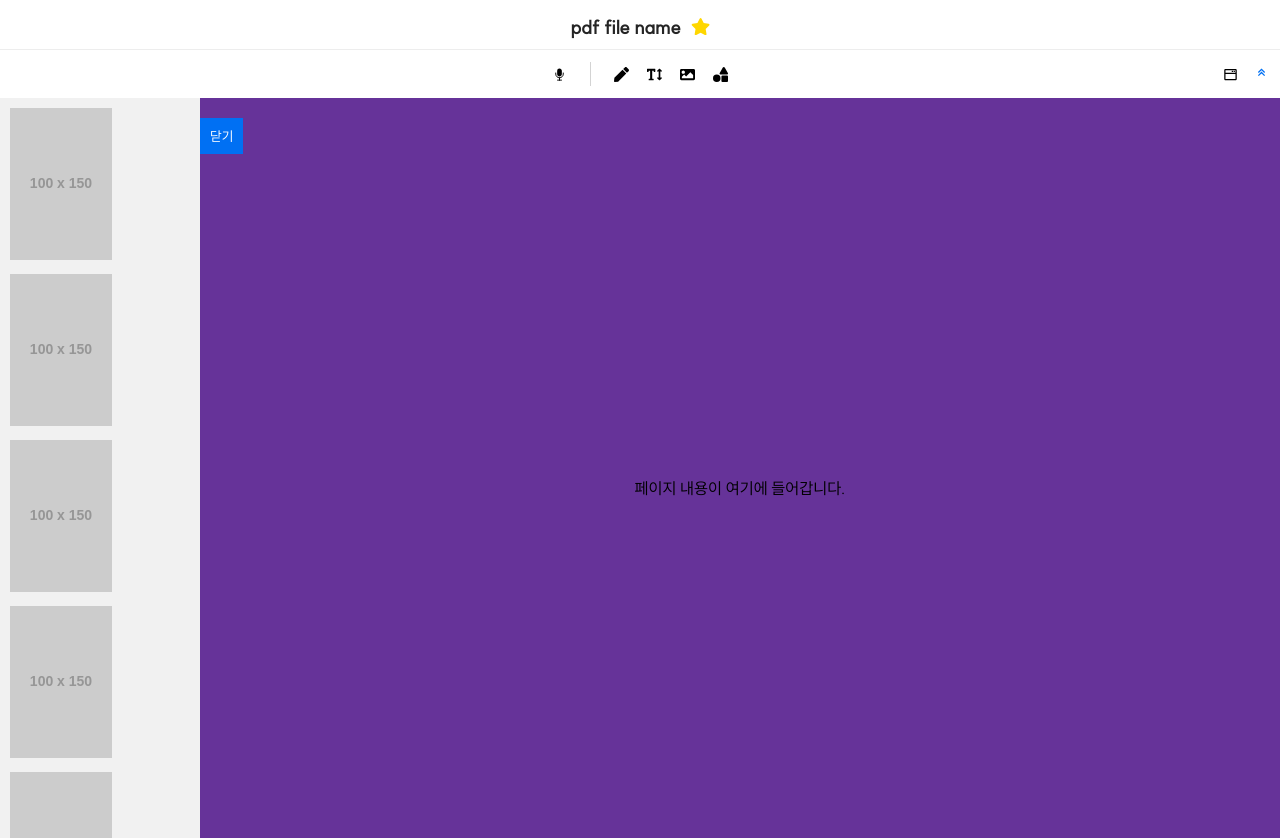
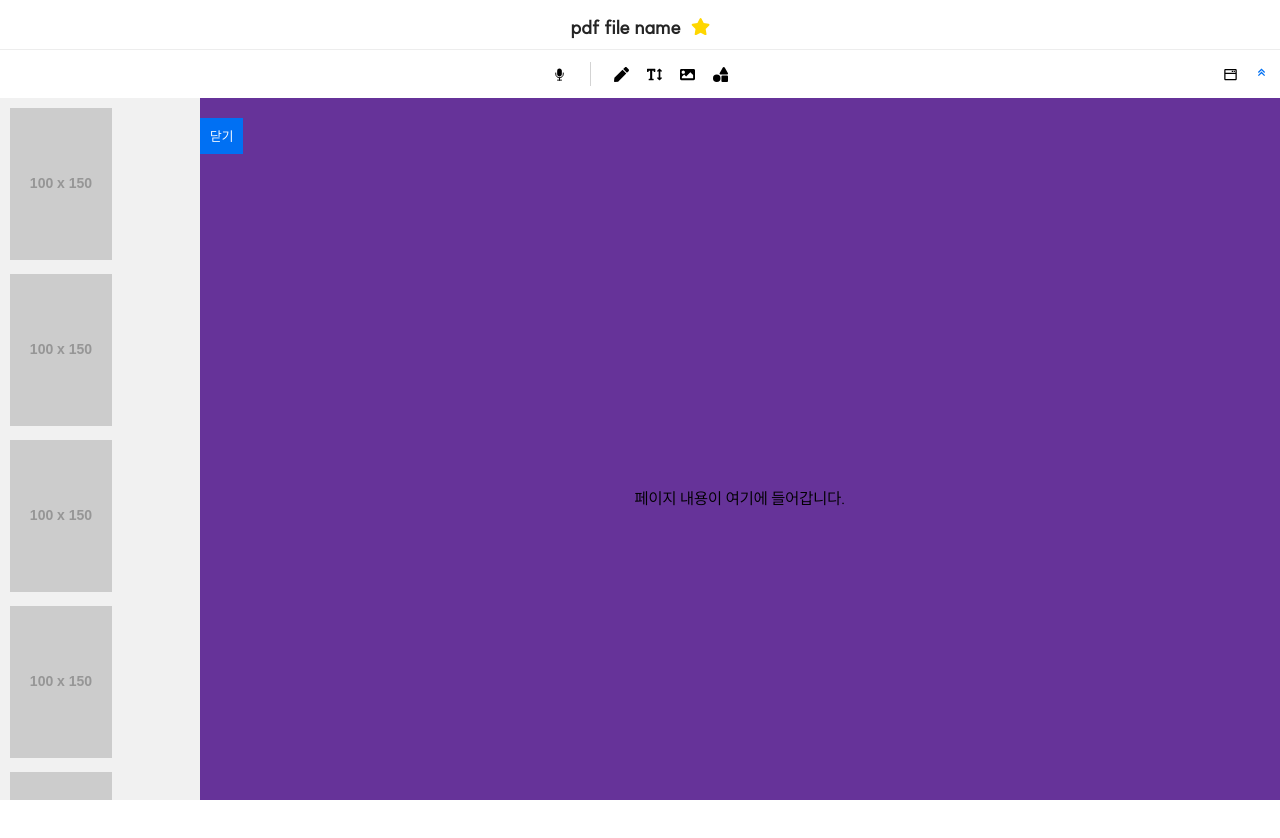
Before and after one commit to honi20/EchoNote, a React (Vite) app in the folder echonote_frontend/: page / in a window 1280 px wide. After the commit the page ends 800 px from the top, so only its background shows below. Built offline with nearby package versions, Linux system fonts and the light colour scheme.

Commit message:
feat: 크기 1280x800 수정(#1)

```diff
--- a/echonote_frontend/src/App.jsx
+++ b/echonote_frontend/src/App.jsx
@@ -2,15 +2,15 @@ import { Component } from "react";
 import { ThemeProvider } from "styled-components";
 import GlobalStyles from "@shared/styles/GlobalStyles";
 import { theme } from "@shared/styles/theme";
-import { getResizeEventListener } from "@services/responsiveFrame/index";
 import ToolBar from "@components/ToolBar";
 import PdfBar from "@components/PdfBar";
-import { Layout, MainContent } from "@/Layout.style";
+import { Layout, MainContent, rootStyle, appStyle } from "@/Layout.style";
 
 class App extends Component {
   render() {
     return (
-      <div id="App">
+      <div style={rootStyle}>
+        <div style={appStyle}>
           <ThemeProvider theme={theme}>
             <GlobalStyles />
             <ToolBar />
@@ -22,13 +22,8 @@ class App extends Component {
             </Layout>
           </ThemeProvider>
         </div>
+      </div>
     );
-  }
-
-  componentDidMount() {
-    const FixRatio = getResizeEventListener(1280, 800);
-    window.onresize = FixRatio;
-    FixRatio();
   }
 }
 
--- a/echonote_frontend/src/Layout.style.js
+++ b/echonote_frontend/src/Layout.style.js
@@ -3,10 +3,9 @@ import styled from "styled-components";
 // 레이아웃 컨테이너: 사이드바와 메인 콘텐츠를 배치하는 Flex 레이아웃
 export const Layout = styled.div`
   display: flex;
-  height: calc(100vh - 60px); /* 툴바의 높이를 제외한 나머지 화면 */
-  width: 100%; /* 전체 화면 너비 */
   position: relative; /* 툴바와 독립된 고정 레이아웃 */
-  overflow: hidden; /* 넘치는 콘텐츠 방지 */
+  overflow: hidden;
+  height: 100%;
 `;
 
 // 중앙 메인 콘텐츠를 Flex를 사용해 가운데 정렬
@@ -15,7 +14,20 @@ export const MainContent = styled.main`
   display: flex;
   justify-content: center;
   align-items: center;
-  padding: 20px;
   background-color: rebeccapurple;
-  height: 100%; /* 전체 레이아웃 높이를 차지 */
 `;
+
+// 스타일 설정 (1280x800으로 고정)
+export const rootStyle = {
+  display: "flex",
+  justifyContent: "center",
+  alignItems: "center",
+  overflow: "hidden", // 화면이 넘치지 않도록 설정
+  backgroundColor: "black", // 검은색 배경
+};
+
+export const appStyle = {
+  width: "1280px", // 고정 너비
+  height: "800px", // 고정 높이
+  backgroundColor: "white", // App 배경색 설정
+};
```
Lines whose indentation alone changed are shown as unchanged.
